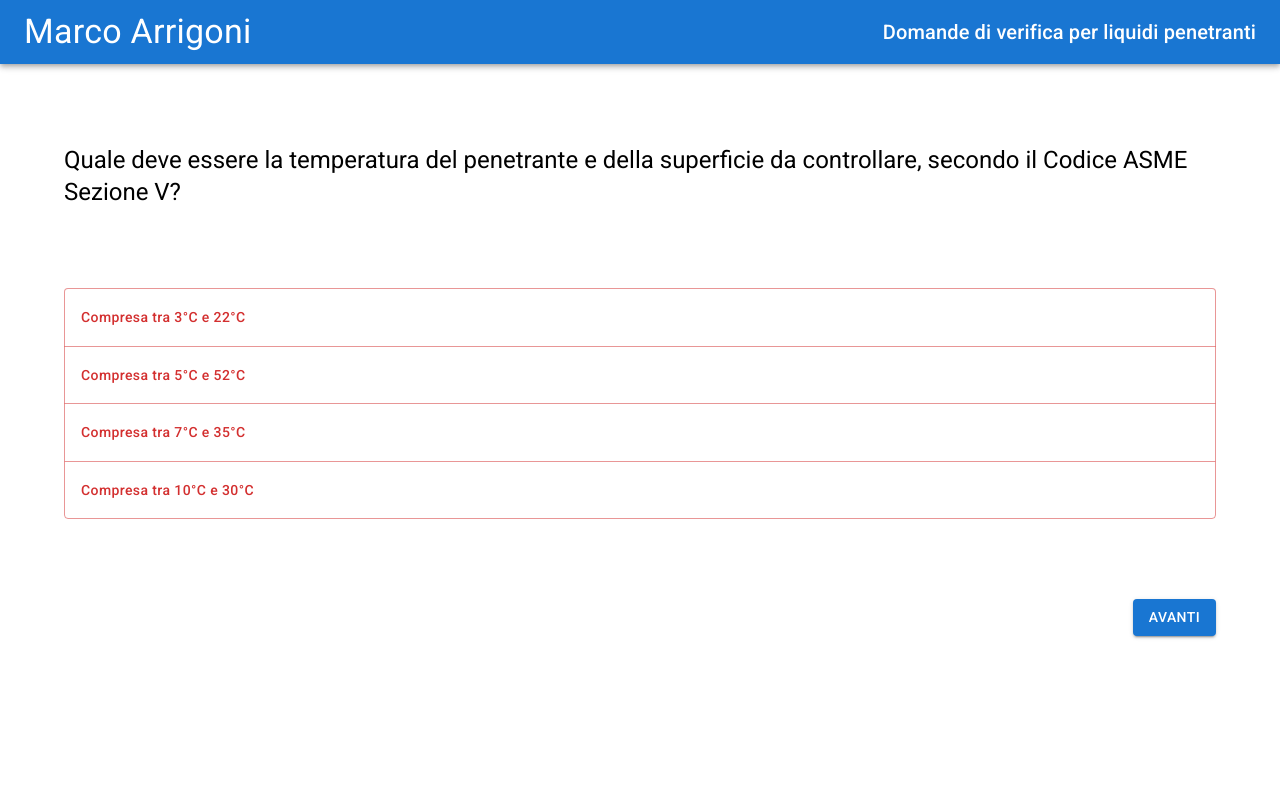
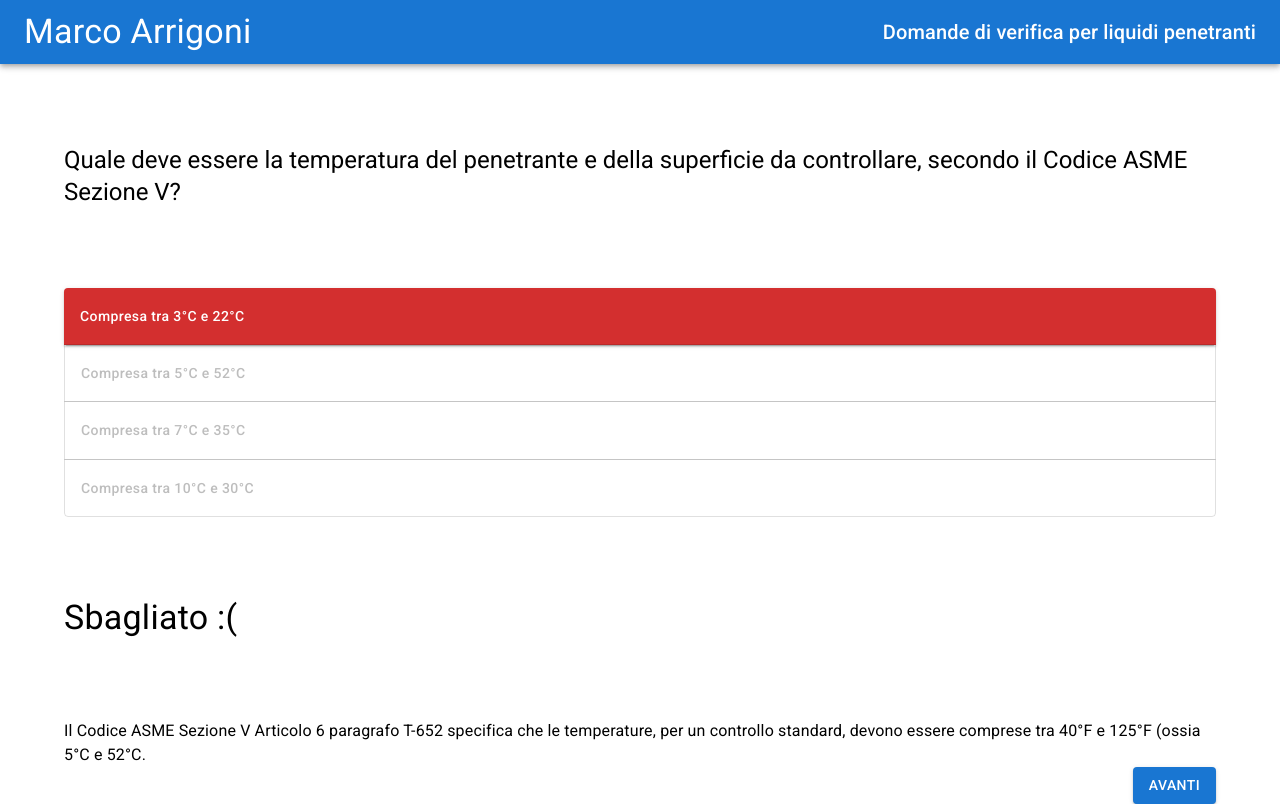
Before and after one commit to simonerossi83/liquid-penetrant-questions, a React (Create React App) app: page / in a window 1280 px wide. Both pictures are taken after a click on the button "Compresa tra 3°C e 22°C". Built offline with nearby package versions, Linux system fonts and the light colour scheme.

Commit message:
Add color control, click, disable button

```diff
--- a/src/Questions.jsx
+++ b/src/Questions.jsx
@@ -2,52 +2,41 @@ import {Container, Typography, Grid, Button, ButtonGroup} from '@mui/material';
 import React from 'react';
 import {useState} from 'react';
 import {QUESTIONS} from './question-data';
+//import { createMuiTheme, ThemeProvider } from '@material-ui/core/styles';
 
 
 export function Questions(){
 
 	const [randomQuestion, setRandomQuestion] = useState(Math.floor(Math.random()*QUESTIONS.length));
-	const [colorAnswer, setcolorAnswer] = useState('primary');
+	const [colorAnswer, setcolorAnswer] = useState(Array(4).fill('primary'));
+	const [disabled, setDisabled] = useState(Array(4).fill(false));
+	const [variant, setVariant] = useState(Array(4).fill('outlined'));
+	const [showAnswer, setShowAnswer] = useState(false);
+	const [correct, setCorrect] = useState(false);
 
 	const changeQuestion = () => {
 		setRandomQuestion(Math.floor(Math.random()*QUESTIONS.length));
-		setcolorAnswer('primary')
+		setcolorAnswer(Array(4).fill('primary'));
+		setVariant(Array(4).fill('outlined'));
+		setDisabled(Array(4).fill(false));
+		setShowAnswer(false);
+		setCorrect(false);
 	}
 
 	const checkAnswer = ({target}) => {
-		setcolorAnswer(target.value === QUESTIONS[randomQuestion].correctAnswer ? 'success' : 'error');
-		console.log(target.id)
+		let newColorArray = [...colorAnswer];
+		let newVariantArray = [...variant];
+		let newDisabledArray = Array(4).fill(true);
+		newColorArray[target.id] = target.value === QUESTIONS[randomQuestion].correctAnswer ? 'success' : 'error';
+		setCorrect(target.value === QUESTIONS[randomQuestion].correctAnswer);
+		newVariantArray[target.id] = 'contained';
+		setcolorAnswer(newColorArray);
+		newDisabledArray[target.id] = false;
+		setVariant(newVariantArray);
+		setDisabled(newDisabledArray);
+		setShowAnswer(true);
 	}
 
-	/*
-	const list = [...Array(100).keys()].map(x => ({ id: x }));
-const App = () => {
-  const [selected, setSelected] = React.useState([]); // init with empty list
-  const onChangeHandler = id => () => {               // pass index/identify params
-    selected.includes(id)                             // check whether been checked
-      ? setSelected(selected.filter(x => x !== id))   // yes, remove
-      : setSelected([...selected, id]);               // no, add
-  };
-  const onRemove = () => {
-    setSelected([]);                                  // remove all, set to empty list
-  };
-  return (
-    <div className="App">
-      {list.map(item => (
-        <input
-          type="checkbox"
-          key={item.id}
-          checked={selected.includes(item.id)}
-          onChange={onChangeHandler(item.id)}
-        />
-      ))}
-      <br />
-      <button onClick={onRemove}>Remove all</button>
-      <div>{selected.join(",")}</div>
-    </div>
-  );
-
-	*/
 
 	return (
 		<>
@@ -76,16 +65,29 @@ const App = () => {
 								padding: 2,
 								justifyContent: "flex-start",
 								textTransform: "none"
-
 							}}
 							onClick={checkAnswer}
-							color={colorAnswer}
+							color={colorAnswer[index]}
+							variant={variant[index]}
+							disabled={disabled[index]}
 							>
 								{question}
 						</Button>
 					))}
 			</ButtonGroup>
 
+			{showAnswer && (
+				<>
+					<Typography
+					variant="h4"
+					sx={{
+						marginBottom: 10
+						}} >
+						{correct ? 'Corretto!' : 'Sbagliato :('}
+					</Typography>
+					<Typography>
+						{QUESTIONS[randomQuestion].explanation}
+					</Typography>
 					<Grid container justifyContent="flex-end">
 						<Button
 							variant="contained"
@@ -94,6 +96,8 @@ const App = () => {
 							Avanti
 						</Button>
 					</Grid>
+				</>
+			)}
 
 		</Container>
 		</>
--- a/src/question-data.js
+++ b/src/question-data.js
@@ -20,7 +20,7 @@ export const QUESTIONS = [
             "Compresa tra 7°C e 35°C",
             "Compresa tra 10°C e 30°C",
         ],
-        correctAnswer: "Compresa tra 5 e 52 °C",
+        correctAnswer: "Compresa tra 5°C e 52°C",
         explanation: "Il Codice ASME Sezione V Articolo 6 paragrafo T-652 specifica che le temperature, per un controllo standard, devono essere comprese tra 40°F e 125°F (ossia 5°C e 52°C. "
     },
     {
```
Lines whose indentation alone changed are shown as unchanged.
